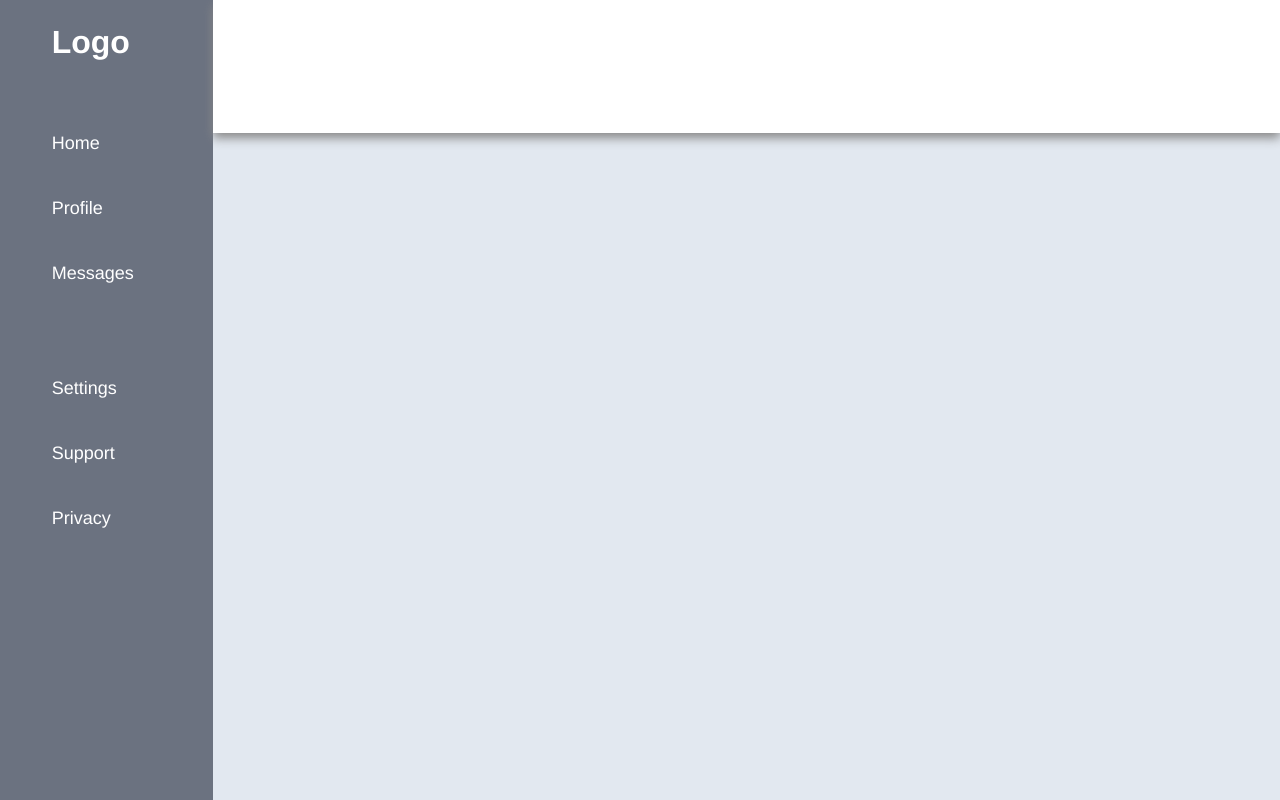
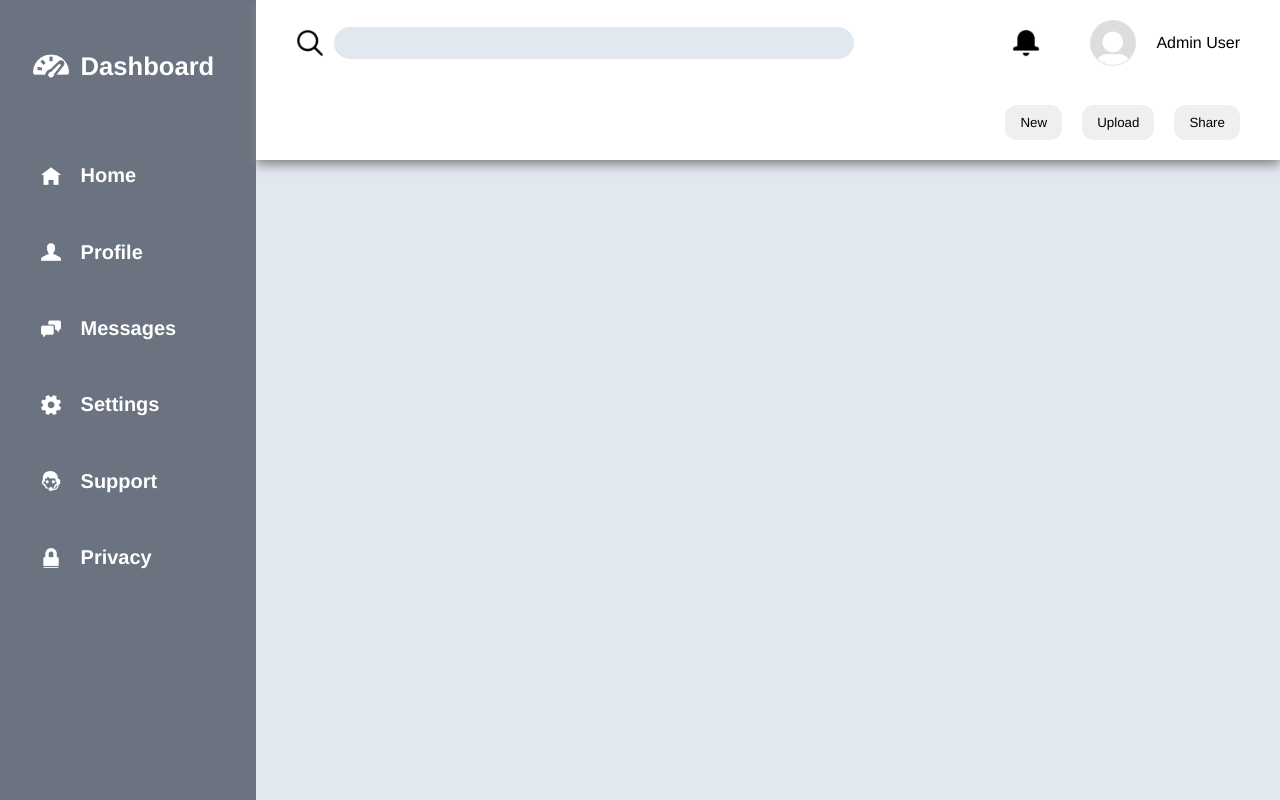
Before and after one commit to satyabh/AdminDashboard, a plain HTML site: page index.html in a window 1280 px wide. Drawn offline with Linux system fonts and the light colour scheme.

Commit message:
Added search bar

```diff
--- a/index.html
+++ b/index.html
@@ -6,24 +6,39 @@
     <meta name="viewport" content="width=device-width, initial-scale=1.0">
     <link rel="stylesheet" href="style.css">
     <title>Admin Dashboard</title>
+    <link rel="stylesheet" href="https://kit.fontawesome.com/dc1cf28edc.css" crossorigin="anonymous">
 </head>
 <body>
 <div class="wrapper">
     <div class="sidebar">
-        <h1>Logo</h1>
-        <ul>
-            <li><a href="#">Home</a></li>
-            <li><a href="#">Profile</a></li>
-            <li><a href="#">Messages</a></li>
-        </ul>
-        <ul>
-            <li><a href="#">Settings</a></li>
-            <li><a href="#">Support</a></li>
-            <li><a href="#">Privacy</a></li>
-        </ul>
+        <img class="logo" src="images/dashboard.png">
+        <span class="header">Dashboard</span>
+        <img class="icon" src="images/home.png"><a href="#">Home</a>
+        <img class="icon" src="images/profile.png"><a href="#">Profile</a>
+        <img class="icon" src="images/messeges.png"><a href="#">Messages</a>
+        <img class="icon gapp" src="images/settings.png"><a href="#" class="gap">Settings</a>
+        <img class="icon" src="images/support.png"><a href="#">Support</a>
+        <img class="icon" src="images/privacy.png"><a href="#">Privacy</a>
     </div>
-    <div class="topContainer"></div>
-    <div class="bodyContainer"></div>
+    <div class="topContainer">
+        <div class="search-area">
+            <img class="icon topicons" src="images/search.png">
+            <input type="text" id="searchbox">
+        </div>
+        <div class="profile-area">
+            <img class="topicons notifications" src="images/notification.png">
+            <img class="topicons profile-pic" src="images/default-profile.png">
+            <p class="profile-name">Admin User</p>
+        </div>
+        <div class="button-area">
+            <button>New</button>
+            <button>Upload</button>
+            <button>Share</button>
+        </div>
+    </div>
+    <div class="bodyContainer">
+
+    </div>
 </div>
 </body>
 </html>
--- a/style.css
+++ b/style.css
@@ -6,41 +6,72 @@
 
 .wrapper {
     display: grid;
-    grid-template-columns: 1fr 5fr;
-    grid-template-rows: 1fr 5fr;
+    grid-template-columns: 1fr 4fr;
+    grid-template-rows: 2fr 8fr;
     width: 100vw;
     height: 100vh;
 }
 
-ul {
-    list-style: none;
-    padding: 0;
-}
 
 .sidebar {
+    padding: 0 10% 0;
     grid-column: 1;
     grid-row: 1 / 3;
     background-color: #6b7280;
+    display: grid;
+    grid-template-columns: 1fr 3fr;
+    grid-template-rows: 2fr repeat(6,1fr) 3fr;
+    grid-auto-flow: min-content;
+    grid-column-gap: 5px;
+    grid-row-gap: 10px;
+    color: white;
+    align-items: center;
+}
+.header {
     display: flex;
     flex-direction: column;
-    gap: 50px;
-    color: white;
-    padding: 24px;
-    align-items: center;
+    justify-content: center;
+    min-width: 100px;
+    font-size: clamp(16px, 2vw, 28px);
+    font-weight: bolder;
+    grid-column: 2;
 }
-h1 {
-    width: 110px;
+.logo {
+    width: clamp(20px, 3vw, 36px);;
+    height: auto;
+    grid-column: 1;
+    justify-self: center;
+    align-self: center;
 }
-.sidebar > ul {
-    width: 110px;
-    line-height: 4em;
+
+.icon {
+    display: flex;
+    width: 20px;
+    height: auto;
+    grid-column: 1;
+    justify-self: center;
+    align-self: center;
+}
+.topicons {
+    width: 28px;
+    height: auto;
+}
+.profile-pic {
+    width: 46px;
+    height: auto;
 }
 
 a {
+    display: flex;
+    font-weight: 600;
+    color: white;
     text-decoration: none;
     text-transform: none;
-    color: white;
-    font-size: 18px;
+    font-size: clamp(14px, 2vw, 20px);
+    grid-column: 2;
+    align-self: center;
+    margin-top: auto;
+    margin-bottom: auto;
 }
 
 .topContainer {
@@ -49,10 +80,62 @@ a {
     grid-row: 1;
     box-shadow: 0px 5px 10px #888888;
     z-index: 2;
+    display: grid;
+    grid-template-columns: 2fr 1fr;
+    grid-template-rows: auto auto;
+    padding: 0px 40px 0px;
 }
+.search-area {
+    grid-column: 1;
+    grid-row: 1;
+    display: flex;
+    align-items: center;
+    justify-content: start;
+    padding-right: 20px;
+    gap: 10px;
+}
+#searchbox {
+    flex: auto;
+    height: 32px;
+    border: none;
+    background-color: #e2e8f0;
+    border-radius: 16px;
+    max-width: 500px;
+    padding: 0 10px 0;
+}
+
+.profile-area {
+    grid-column: 2;
+    grid-row: 1;
+    display: flex;
+    align-items: center;
+    justify-content: end;
+    gap: 20px;
+}
+.button-area {
+    grid-column: 2;
+    grid-row: 2;
+    display: flex;
+    align-items: center;
+    justify-content: end;
+    gap: 20px;
+}
+
+button {
+    padding: 10px 15px 10px;
+    border: none;
+    border-radius: 12px;
+}
+
+.notifications {
+    margin-right: 30px;
+}
+
 .bodyContainer {
     grid-column: 2;
     background-color: #e2e8f0;
     grid-row: 2;
     z-index: 1;
+    display: grid;
+    grid-template-columns: auto auto auto auto;
 }
```
Also changed, not shown: images/dashboard.png (added), images/default-profile.png (added), images/home.png (added), images/messeges.png (added), images/notification.png (added), images/privacy.png (added), images/profile.png (added), images/search.png (added), images/settings.png (added), images/support.png (added).
